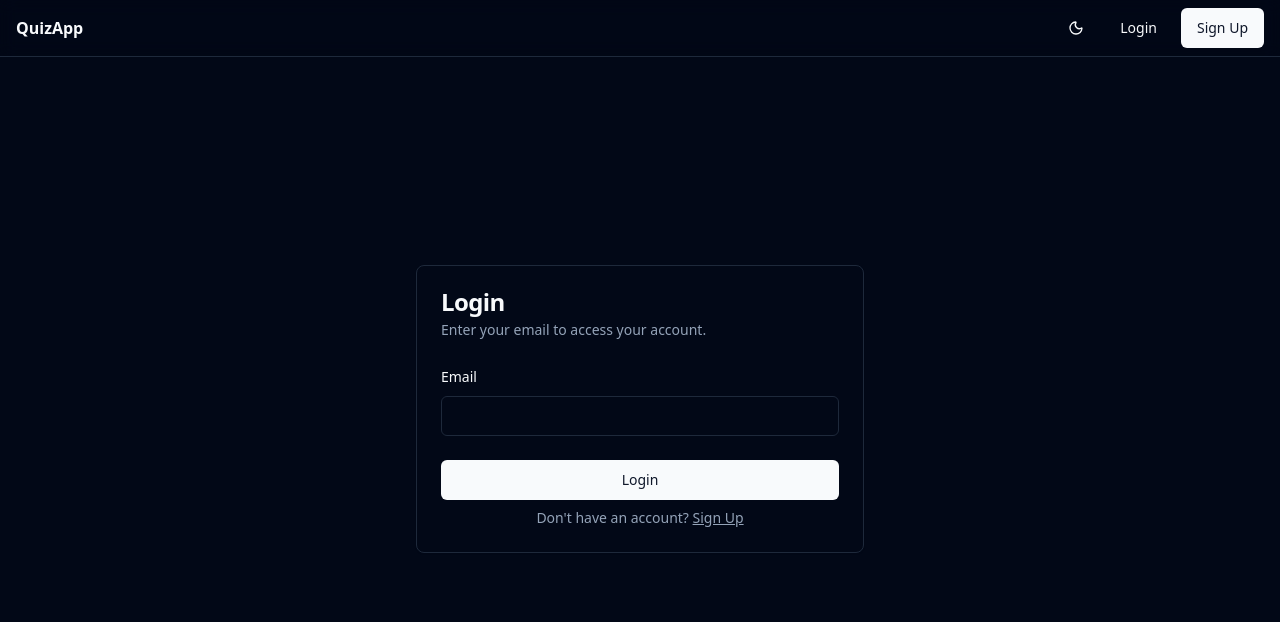
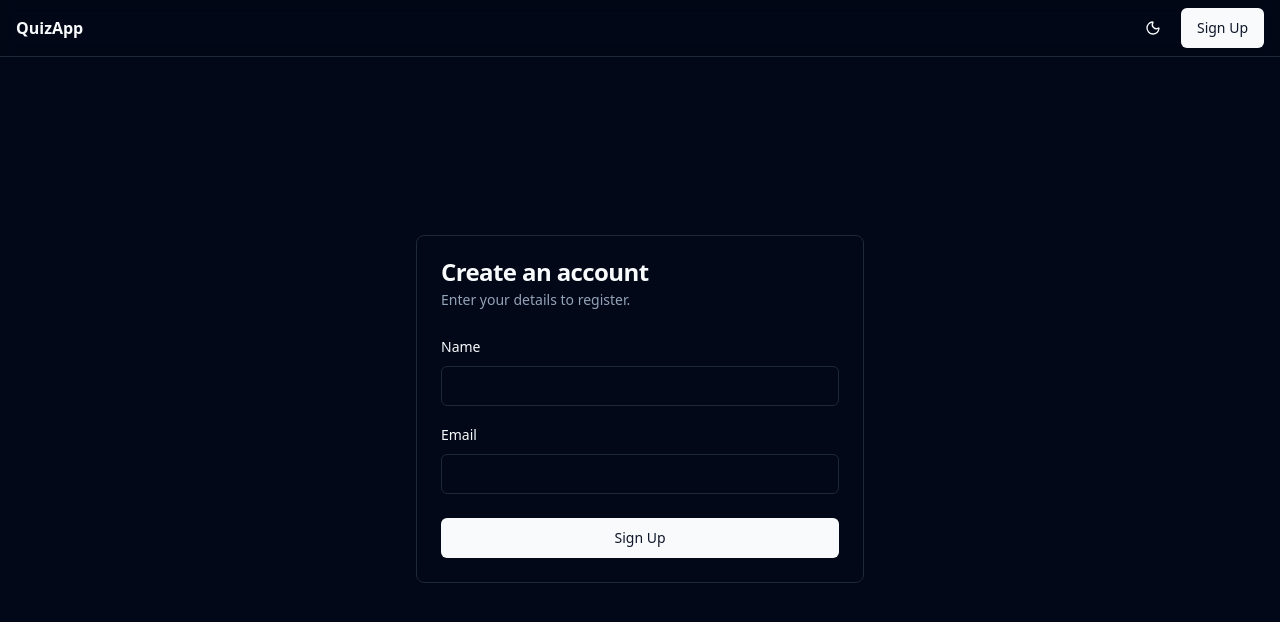
Before and after one commit to Darkhan-05/platonus-test, a React app: page /login in a window 1280 px wide. Shown: the top 622 px of the page. Built offline with nearby package versions, Linux system fonts and the light colour scheme; the HTML template or start-up script is replaced by a standard one.

Commit message:
some fixes

```diff
--- a/src/App.tsx
+++ b/src/App.tsx
@@ -1,26 +1,24 @@
-import { BrowserRouter, Routes, Route, Navigate } from "react-router-dom";
+import { Layout } from "@/components/Layout";
+import { ThemeProvider } from "@/components/theme-provider";
 import { AuthProvider, useAuth } from "@/context/AuthContext";
-import { ThemeProvider } from "@/components/theme-provider";
-import { Layout } from "@/components/Layout";
 import { QuizProvider } from "@/context/QuizContext";
+import { BrowserRouter, Navigate, Route, Routes } from "react-router-dom";
 
 // Pages
-import HomePage from "@/pages/HomePage";
-import LoginPage from "@/pages/LoginPage";
+import AdminPage from "@/pages/AdminPage";
+import CreateQuizPage from "@/pages/CreateQuizPage";
+import DashboardPage from "@/pages/DashboardPage";
+import QuizSessionPage from "@/pages/QuizSessionPage";
+import QuizSetupPage from "@/pages/QuizSetupPage";
 import RegisterPage from "@/pages/RegisterPage";
-import DashboardPage from "@/pages/DashboardPage";
-import CreateQuizPage from "@/pages/CreateQuizPage";
-import QuizSetupPage from "@/pages/QuizSetupPage";
-import QuizSessionPage from "@/pages/QuizSessionPage";
 import ResultsPage from "@/pages/ResultsPage";
-import AdminPage from "@/pages/AdminPage";
 
 // Protected Route Component
-const ProtectedRoute = ({ children, requireAdmin = false }: { children: JSX.Element, requireAdmin?: boolean }) => {
+const ProtectedRoute = ({ children, requireAdmin = false }: { children: React.ReactNode, requireAdmin?: boolean }) => {
   const { user } = useAuth();
 
   if (!user) {
-    return <Navigate to="/login" replace />;
+    return <Navigate to="/register" replace />;
   }
 
   if (requireAdmin && user.role !== 'admin') {
@@ -38,10 +36,6 @@ function App() {
           <BrowserRouter>
             <Routes>
               <Route element={<Layout />}>
-                <Route path="/" element={<HomePage />} />
-                <Route path="/login" element={<LoginPage />} />
-                <Route path="/register" element={<RegisterPage />} />
-
                 <Route path="/dashboard" element={
                   <ProtectedRoute>
                     <DashboardPage />
@@ -77,6 +71,7 @@ function App() {
                     <AdminPage />
                   </ProtectedRoute>
                 } />
+                <Route path="/*" element={<RegisterPage />} />
               </Route>
             </Routes>
           </BrowserRouter>
--- a/src/components/Navbar.tsx
+++ b/src/components/Navbar.tsx
@@ -1,6 +1,5 @@
-import { Link, useNavigate } from "react-router-dom"
-import { useAuth } from "@/context/AuthContext"
 import { useTheme } from "@/components/theme-provider"
+import { Avatar, AvatarFallback } from "@/components/ui/avatar"
 import { Button } from "@/components/ui/button"
 import {
   DropdownMenu,
@@ -10,17 +9,16 @@ import {
   DropdownMenuSeparator,
   DropdownMenuTrigger,
 } from "@/components/ui/dropdown-menu"
-import { Avatar, AvatarFallback } from "@/components/ui/avatar"
-import { Moon, Sun, User as UserIcon, LogOut } from "lucide-react"
+import { useAuth } from "@/context/AuthContext"
+import { LogOut, Moon, Sun, User as UserIcon } from "lucide-react"
+import { Link } from "react-router-dom"
 
 export function Navbar() {
   const { user, logout } = useAuth()
   const { setTheme } = useTheme()
-  const navigate = useNavigate()
 
   const handleLogout = () => {
     logout()
-    navigate("/login")
   }
 
   return (
@@ -33,18 +31,12 @@ export function Navbar() {
           {user && (
             <div className="hidden md:flex items-center gap-4 text-sm font-medium">
               <Link to="/dashboard" className="transition-colors hover:text-foreground/80 text-foreground/60">Dashboard</Link>
-              {user.role === 'admin' && (
-                  <>
-                    <Link to="/create-quiz" className="transition-colors hover:text-foreground/80 text-foreground/60">Create Quiz</Link>
-                    <Link to="/admin" className="transition-colors hover:text-foreground/80 text-foreground/60">Admin</Link>
-                  </>
-              )}
             </div>
           )}
         </div>
 
         <div className="flex items-center gap-2">
-           <DropdownMenu>
+          <DropdownMenu>
             <DropdownMenuTrigger asChild>
               <Button variant="ghost" size="icon">
                 <Sun className="h-[1.2rem] w-[1.2rem] rotate-0 scale-100 transition-all dark:-rotate-90 dark:scale-0" />
@@ -78,20 +70,19 @@ export function Navbar() {
                 <DropdownMenuLabel>My Account</DropdownMenuLabel>
                 <DropdownMenuSeparator />
                 <DropdownMenuItem disabled>
-                    <UserIcon className="mr-2 h-4 w-4" />
-                    {user.name} ({user.role})
+                  <UserIcon className="mr-2 h-4 w-4" />
+                  {user.name}
                 </DropdownMenuItem>
                 <DropdownMenuSeparator />
                 <DropdownMenuItem onClick={handleLogout}>
-                    <LogOut className="mr-2 h-4 w-4" />
-                    Log out
+                  <LogOut className="mr-2 h-4 w-4" />
+                  Log out
                 </DropdownMenuItem>
               </DropdownMenuContent>
             </DropdownMenu>
           ) : (
             <div className="flex items-center gap-2">
-                <Link to="/login"><Button variant="ghost">Login</Button></Link>
-                <Link to="/register"><Button>Sign Up</Button></Link>
+              <Link to="/register"><Button>Sign Up</Button></Link>
             </div>
           )}
         </div>
--- a/src/pages/HomePage.tsx
+++ b/src/pages/HomePage.tsx
@@ -24,9 +24,6 @@ export default function HomePage() {
             <Link to="/register">
               <Button size="lg">Get Started</Button>
             </Link>
-            <Link to="/login">
-              <Button variant="outline" size="lg">Login</Button>
-            </Link>
           </>
         )}
       </div>
--- a/src/pages/LoginPage.tsx
+++ /dev/null
@@ -1,47 +0,0 @@
-import { useState } from "react";
-import { useAuth } from "@/context/AuthContext";
-import { useNavigate, Link } from "react-router-dom";
-import { Button } from "@/components/ui/button";
-import { Input } from "@/components/ui/input";
-import { Card, CardContent, CardDescription, CardFooter, CardHeader, CardTitle } from "@/components/ui/card";
-import { Label } from "@/components/ui/label";
-
-export default function LoginPage() {
-  const [email, setEmail] = useState("");
-  const { login } = useAuth();
-  const navigate = useNavigate();
-
-  const handleLogin = (e: React.FormEvent) => {
-    e.preventDefault();
-    if (login(email)) {
-      navigate("/dashboard");
-    } else {
-      alert("Login failed. User not found.");
-    }
-  };
-
-  return (
-    <div className="flex items-center justify-center min-h-[80vh]">
-      <Card className="w-full max-w-md">
-        <CardHeader>
-          <CardTitle>Login</CardTitle>
-          <CardDescription>Enter your email to access your account.</CardDescription>
-        </CardHeader>
-        <form onSubmit={handleLogin}>
-          <CardContent className="space-y-4">
-            <div className="space-y-2">
-              <Label htmlFor="email">Email</Label>
-              <Input id="email" type="email" required value={email} onChange={(e) => setEmail(e.target.value)} />
-            </div>
-          </CardContent>
-          <CardFooter className="flex flex-col space-y-2">
-            <Button type="submit" className="w-full">Login</Button>
-             <p className="text-sm text-center text-muted-foreground">
-              Don't have an account? <Link to="/register" className="underline">Sign Up</Link>
-            </p>
-          </CardFooter>
-        </form>
-      </Card>
-    </div>
-  );
-}
--- a/src/pages/RegisterPage.tsx
+++ b/src/pages/RegisterPage.tsx
@@ -1,22 +1,20 @@
+import { Button } from "@/components/ui/button";
+import { Card, CardContent, CardDescription, CardFooter, CardHeader, CardTitle } from "@/components/ui/card";
+import { Input } from "@/components/ui/input";
+import { Label } from "@/components/ui/label";
+import { useAuth } from "@/context/AuthContext";
 import { useState } from "react";
-import { useAuth } from "@/context/AuthContext";
-import { useNavigate, Link } from "react-router-dom";
-import { Button } from "@/components/ui/button";
-import { Input } from "@/components/ui/input";
-import { Card, CardContent, CardDescription, CardFooter, CardHeader, CardTitle } from "@/components/ui/card";
-import { Label } from "@/components/ui/label";
-import { RadioGroup, RadioGroupItem } from "@/components/ui/radio-group";
+import { useNavigate } from "react-router-dom";
 
 export default function RegisterPage() {
   const [name, setName] = useState("");
   const [email, setEmail] = useState("");
-  const [role, setRole] = useState<"user" | "admin">("user");
   const { register } = useAuth();
   const navigate = useNavigate();
 
   const handleRegister = (e: React.FormEvent) => {
     e.preventDefault();
-    if (register(name, email, role)) {
+    if (register(name, email)) {
       navigate("/dashboard");
     } else {
       alert("Registration failed. User may already exist.");
@@ -40,25 +38,9 @@ export default function RegisterPage() {
               <Label htmlFor="email">Email</Label>
               <Input id="email" type="email" required value={email} onChange={(e) => setEmail(e.target.value)} />
             </div>
-            <div className="space-y-2">
-              <Label>Role</Label>
-              <RadioGroup defaultValue="user" onValueChange={(val) => setRole(val as "user" | "admin")}>
-                <div className="flex items-center space-x-2">
-                  <RadioGroupItem value="user" id="r-user" />
-                  <Label htmlFor="r-user">User</Label>
-                </div>
-                <div className="flex items-center space-x-2">
-                  <RadioGroupItem value="admin" id="r-admin" />
-                  <Label htmlFor="r-admin">Admin</Label>
-                </div>
-              </RadioGroup>
-            </div>
           </CardContent>
           <CardFooter className="flex flex-col space-y-2">
             <Button type="submit" className="w-full">Sign Up</Button>
-            <p className="text-sm text-center text-muted-foreground">
-              Already have an account? <Link to="/login" className="underline">Login</Link>
-            </p>
           </CardFooter>
         </form>
       </Card>
```
Also changed, not shown: src/pages/CreateQuizPage.tsx (+11 -11 lines), 1 other file (tests, documents, lock files or other folders). Lines whose indentation alone changed are shown as unchanged.
